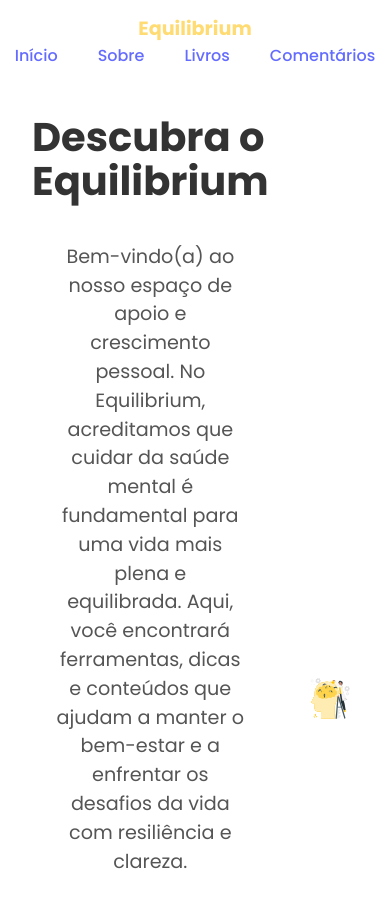
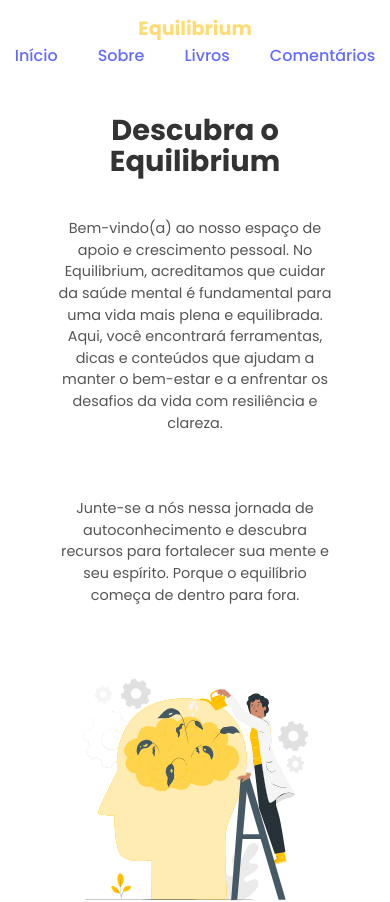
Before and after one commit to maeldsoncavalcante100/projeto-final-Equilibrium, a React (Vite) app in the folder Equilibrium/: page /sobre in a window 390 px wide. Shown: the top 902 px of the page. Built offline with nearby package versions, Linux system fonts and the light colour scheme.

Commit message:
Update Sobre.modules.css

```diff
--- a/Equilibrium/src/Pages/Sobre/Sobre.modules.css
+++ b/Equilibrium/src/Pages/Sobre/Sobre.modules.css
@@ -5,6 +5,7 @@
   padding: 2rem;
   gap: 2rem;
   min-height: 80vh;
+  flex-direction: row;
 }
 
 .sobre-texto {
@@ -35,3 +36,40 @@
   max-width: 400px;
   border-radius: 15px;
 }
+
+
+@media (max-width: 768px) {
+  .sobre {
+    flex-direction: column;
+    text-align: center;
+  }
+
+  .sobre-texto h1 {
+    font-size: 2rem;
+  }
+
+  .sobre-texto p {
+    font-size: 1rem;
+  }
+
+  .sobre-imagem img {
+    width: 90%;
+    max-width: 300px;
+  }
+}
+
+
+@media (max-width: 480px) {
+  .sobre-texto h1 {
+    font-size: 1.8rem;
+  }
+
+  .sobre-texto p {
+    font-size: 0.9rem;
+  }
+
+  .sobre-imagem img {
+    width: 100%;
+    max-width: 250px;
+  }
+}
```
